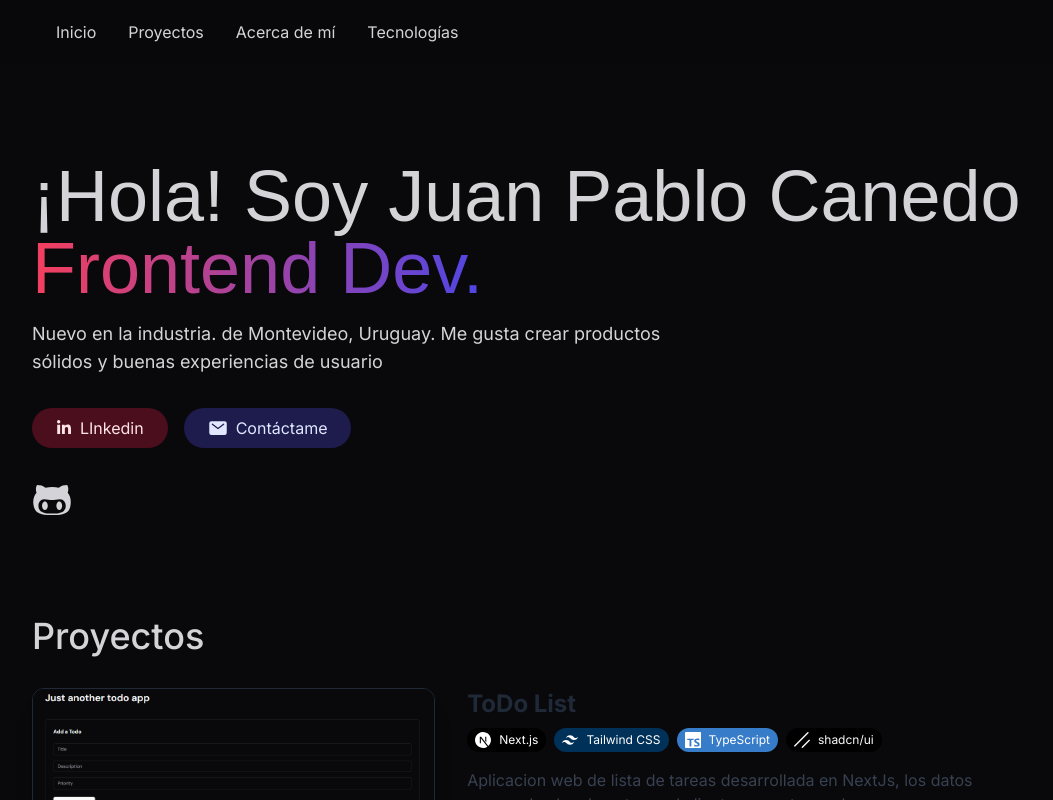
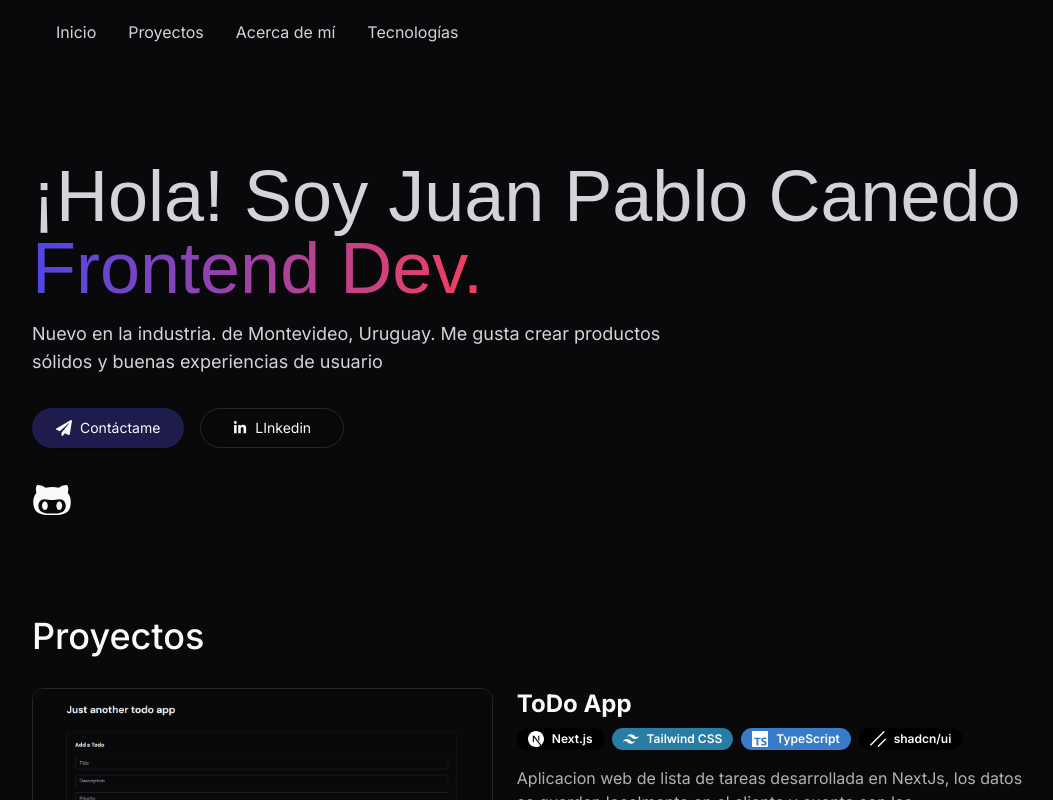
Before and after one commit to Can3do/Portfolio, a Next.js app: page / in a window 1280 px wide. Shown: the top 800 px of the page, without its empty margins (32-1085 px from the left). Built offline with nearby package versions, Linux system fonts and the light colour scheme; a web font is replaced by a local one.

Commit message:
modificacion del hero y la project card

```diff
--- a/src/app/globals.css
+++ b/src/app/globals.css
@@ -1,6 +1,62 @@
 @tailwind base;
 @tailwind components;
 @tailwind utilities;
+
+@layer base {
+	:root {
+		--background: 0 0% 100%;
+		--foreground: 240 10% 3.9%;
+		--card: 0 0% 100%;
+		--card-foreground: 240 10% 3.9%;
+		--popover: 0 0% 100%;
+		--popover-foreground: 240 10% 3.9%;
+		--primary: 240 5.9% 10%;
+		--primary-foreground: 0 0% 98%;
+		--secondary: 240 4.8% 95.9%;
+		--secondary-foreground: 240 5.9% 10%;
+		--muted: 240 4.8% 95.9%;
+		--muted-foreground: 240 3.8% 46.1%;
+		--accent: 240 4.8% 95.9%;
+		--accent-foreground: 240 5.9% 10%;
+		--destructive: 0 84.2% 60.2%;
+		--destructive-foreground: 0 0% 98%;
+		--border: 240 5.9% 90%;
+		--input: 240 5.9% 90%;
+		--ring: 240 5.9% 10%;
+		--radius: 0.5rem;
+	}
+
+	.dark {
+		--background: 240 10% 3.9%;
+		--foreground: 0 0% 98%;
+		--card: 240 10% 3.9%;
+		--card-foreground: 0 0% 98%;
+		--popover: 240 10% 3.9%;
+		--popover-foreground: 0 0% 98%;
+		--primary: 0 0% 98%;
+		--primary-foreground: 240 5.9% 10%;
+		--secondary: 240 3.7% 15.9%;
+		--secondary-foreground: 0 0% 98%;
+		--muted: 240 3.7% 15.9%;
+		--muted-foreground: 240 5% 64.9%;
+		--accent: 240 3.7% 15.9%;
+		--accent-foreground: 0 0% 98%;
+		--destructive: 0 62.8% 30.6%;
+		--destructive-foreground: 0 0% 98%;
+		--border: 240 3.7% 15.9%;
+		--input: 240 3.7% 15.9%;
+		--ring: 240 4.9% 83.9%;
+	}
+}
+
+@layer base {
+	* {
+		@apply border-border;
+	}
+	body {
+		@apply bg-background text-foreground;
+	}
+}
 
 :root {
 	scroll-behavior: smooth;
--- a/src/app/layout.js
+++ b/src/app/layout.js
@@ -13,10 +13,8 @@ export const metadata = {
 
 export default function RootLayout({ children }) {
 	return (
-		<html lang='es'>
-			<body
-				className={` ${inter.className}  relative bg-zinc-950 text-zinc-300`}
-			>
+		<html lang='es' className='dark'>
+			<body className={` ${inter.className}`}>
 				<Navigation />
 				{children}
 			</body>
--- a/src/components/contactSection/ContactSection.jsx
+++ b/src/components/contactSection/ContactSection.jsx
@@ -1,6 +1,6 @@
 const ContactSection = () => {
 	return (
-		<section className='section'>
+		<section className='section' id='contact'>
 			<div className='flex w-full flex-col gap-8'>
 				<div>
 					<h2 id='about' className='text-4xl font-medium'>
--- a/src/components/heroSection/HeroSection.jsx
+++ b/src/components/heroSection/HeroSection.jsx
@@ -1,7 +1,7 @@
 import { Playfair } from 'next/font/google';
 import Link from 'next/link';
-import { FaGithubAlt, FaLinkedinIn } from 'react-icons/fa';
-import { IoMail, IoFolder } from 'react-icons/io5';
+import { FaGithubAlt, FaLinkedinIn, FaPaperPlane } from 'react-icons/fa';
+import { Button } from '../ui/button';
 
 const playfair = Playfair({ subsets: ['latin'] });
 
@@ -14,7 +14,7 @@ const HeroSection = () => {
 						className={`${playfair.className} text-6xl md:text-7xl font-noramal text-zinc-300 `}
 					>
 						¡Hola! Soy Juan Pablo Canedo{' '}
-						<span className='bg-gradient-to-r from-rose-500 to-indigo-600 bg-clip-text text-transparent '>
+						<span className='bg-gradient-to-r from-indigo-600 to-rose-500 bg-clip-text text-transparent '>
 							Frontend Dev.
 						</span>
 					</h1>
@@ -26,19 +26,29 @@ const HeroSection = () => {
 				</div>
 
 				<div className='flex w-full  gap-4 sm:w-[auto] flex-row items-center justify-start'>
+					<Link href='#contact'>
+						<Button
+							size='lg'
+							className='text-foreground rounded-full bg-indigo-600/30 px-6 py-2 font-normal hover:bg-indigo-500/50 transition-colors box-border flex items-center gap-2 '
+						>
+							{' '}
+							<FaPaperPlane className=' w-4 h-4' />
+							Contáctame
+						</Button>
+					</Link>
+
 					<Link
-						href='#'
-						className='text-md rounded-full bg-rose-600/30 px-6 py-2 font-normal  hover:bg-rose-500/50 transition-colors  box-border flex items-center gap-2 text-rose-100'
+						target='_blank'
+						href='https://www.linkedin.com/in/juan-pablo-canedo/'
 					>
-						<FaLinkedinIn />
-						LInkedin
-					</Link>
-					<Link
-						href=''
-						className='text-md rounded-full bg-indigo-600/30 px-6 py-2 font-normal  hover:bg-indigo-500/50 transition-colors box-border flex items-center gap-2 text-indigo-100'
-					>
-						<IoMail className=' w-5 h-5' />
-						Contáctame
+						<Button
+							variant='outline'
+							size='lg'
+							className=' rounded-full font-normal transition-colors box-border flex items-center gap-2 '
+						>
+							<FaLinkedinIn />
+							LInkedin
+						</Button>
 					</Link>
 				</div>
 
--- a/src/components/projectsSection/ProjectSection.jsx
+++ b/src/components/projectsSection/ProjectSection.jsx
@@ -4,6 +4,7 @@ import { projects } from '@/constants';
 import { FaGithub } from 'react-icons/fa';
 import { FaExternalLinkAlt } from 'react-icons/fa';
 import Link from 'next/link';
+import { Badge } from '../ui/badge';
 
 const ProjectsSection = () => {
 	return (
@@ -16,14 +17,14 @@ const ProjectsSection = () => {
 				{projects.map(
 					({ image, title, description, tags, link, github }) => (
 						<article
-							className='flex flex-col space-x-0 space-y-8 md:flex-row md:space-x-8 md:space-y-0'
+							className='flex flex-col lg:flex-row gap-6'
 							key={title}
 						>
-							<div className='w-full md:w-[35%]'>
-								<div className='relative flex flex-col items-center col-span-6 row-span-5 gap-8 transition duration-500 ease-in-out transform shadow-xl overflow-clip rounded-xl sm:rounded-xl lg:border lg:border-gray-800 lg:hover:border-gray-700 lg:hover:bg-gray-800/50 h-56'>
+							<div className='w-full lg:w-[40%]'>
+								<div className='overflow-clip rounded-xl h-56 border'>
 									<Image
 										alt={title}
-										className='object-cover object-top  transition duration-500 h-full md:scale-110 '
+										className='object-cover object-top'
 										src={image}
 										width={1200}
 										height={600}
@@ -31,16 +32,17 @@ const ProjectsSection = () => {
 								</div>
 							</div>
 
-							<div className='w-full md:w-1/2 md:max-w-lg'>
-								<h3 className='text-2xl font-bold text-gray-800 dark:text-gray-100 '>
+							<div className='w-full md:max-w-lg'>
+								<h3 className='text-2xl font-bold text-foreground'>
 									{title}
 								</h3>
 								<div className='flex flex-wrap mt-2'>
-									<ul className='flex flex-row mb-2 gap-x-2'>
+									<ul className='flex flex-row mb-2 gap-2 flex-wrap'>
 										{tags.map((tag) => (
 											<li key={tag.name}>
-												<span
-													className={`flex gap-x-2 rounded-full text-xs py-1 px-2 items-center`}
+												<Badge
+													variant={'default'}
+													className={`flex gap-x-2 rounded-full items-center`}
 													style={{
 														background:
 															tag.background,
@@ -49,12 +51,12 @@ const ProjectsSection = () => {
 												>
 													<tag.icon className='size-4' />
 													{tag.name}
-												</span>
+												</Badge>
 											</li>
 										))}
 									</ul>
 
-									<div className='mt-2 text-gray-700 dark:text-gray-400'>
+									<div className='mt-2 text-foreground/70'>
 										{description}
 									</div>
 									<footer className='flex items-end justify-start mt-4 gap-x-4'>
--- /dev/null
+++ b/src/components/ui/badge.jsx
@@ -0,0 +1,34 @@
+import * as React from "react"
+import { cva } from "class-variance-authority";
+
+import { cn } from "@/lib/utils"
+
+const badgeVariants = cva(
+  "inline-flex items-center rounded-md border px-2.5 py-0.5 text-xs font-semibold transition-colors focus:outline-none focus:ring-2 focus:ring-ring focus:ring-offset-2",
+  {
+    variants: {
+      variant: {
+        default:
+          "border-transparent bg-primary text-primary-foreground shadow hover:bg-primary/80",
+        secondary:
+          "border-transparent bg-secondary text-secondary-foreground hover:bg-secondary/80",
+        destructive:
+          "border-transparent bg-destructive text-destructive-foreground shadow hover:bg-destructive/80",
+        outline: "text-foreground",
+      },
+    },
+    defaultVariants: {
+      variant: "default",
+    },
+  }
+)
+
+function Badge({
+  className,
+  variant,
+  ...props
+}) {
+  return (<div className={cn(badgeVariants({ variant }), className)} {...props} />);
+}
+
+export { Badge, badgeVariants }
--- /dev/null
+++ b/src/components/ui/button.jsx
@@ -0,0 +1,48 @@
+import * as React from "react"
+import { Slot } from "@radix-ui/react-slot"
+import { cva } from "class-variance-authority";
+
+import { cn } from "@/lib/utils"
+
+const buttonVariants = cva(
+  "inline-flex items-center justify-center whitespace-nowrap rounded-md text-sm font-medium transition-colors focus-visible:outline-none focus-visible:ring-1 focus-visible:ring-ring disabled:pointer-events-none disabled:opacity-50",
+  {
+    variants: {
+      variant: {
+        default:
+          "bg-primary text-primary-foreground shadow hover:bg-primary/90",
+        destructive:
+          "bg-destructive text-destructive-foreground shadow-sm hover:bg-destructive/90",
+        outline:
+          "border border-input bg-background shadow-sm hover:bg-accent hover:text-accent-foreground",
+        secondary:
+          "bg-secondary text-secondary-foreground shadow-sm hover:bg-secondary/80",
+        ghost: "hover:bg-accent hover:text-accent-foreground",
+        link: "text-primary underline-offset-4 hover:underline",
+      },
+      size: {
+        default: "h-9 px-4 py-2",
+        sm: "h-8 rounded-md px-3 text-xs",
+        lg: "h-10 rounded-md px-8",
+        icon: "h-9 w-9",
+      },
+    },
+    defaultVariants: {
+      variant: "default",
+      size: "default",
+    },
+  }
+)
+
+const Button = React.forwardRef(({ className, variant, size, asChild = false, ...props }, ref) => {
+  const Comp = asChild ? Slot : "button"
+  return (
+    (<Comp
+      className={cn(buttonVariants({ variant, size, className }))}
+      ref={ref}
+      {...props} />)
+  );
+})
+Button.displayName = "Button"
+
+export { Button, buttonVariants }
--- a/src/constants/index.js
+++ b/src/constants/index.js
@@ -52,7 +52,7 @@ export const technologies = [
 	{
 		name: 'Tailwind',
 		icon: SiTailwindcss,
-		color: '#38bdf8',
+		color: '#36b7f0',
 	},
 	{
 		name: 'Javascipt',
@@ -95,7 +95,7 @@ export const tags = {
 	},
 	tailwind: {
 		name: 'Tailwind CSS',
-		background: '#003159',
+		background: '#36b7f0aa',
 		color: '#fff',
 		icon: SiTailwindcss,
 	},
@@ -115,7 +115,7 @@ export const tags = {
 
 export const projects = [
 	{
-		title: 'ToDo List',
+		title: 'ToDo App',
 		description:
 			'Aplicacion web de lista de tareas desarrollada en NextJs, los datos se guardan localmente en el cliente y cuenta con las funcionalidades de crear, editar y eliminar entradas',
 		link: 'https://to-do-list-jpc.vercel.app/',
--- /dev/null
+++ b/src/lib/utils.js
@@ -0,0 +1,6 @@
+import { clsx } from "clsx"
+import { twMerge } from "tailwind-merge"
+
+export function cn(...inputs) {
+  return twMerge(clsx(inputs))
+}
--- a/tailwind.config.js
+++ b/tailwind.config.js
@@ -1,11 +1,77 @@
 /** @type {import('tailwindcss').Config} */
 module.exports = {
-	content: [
-		'./src/components/**/*.{js,ts,jsx,tsx,mdx}',
-		'./src/app/**/*.{js,ts,jsx,tsx,mdx}',
-	],
-	theme: {
-		extend: {},
-	},
-	plugins: [],
-};
+  darkMode: ["class"],
+  content: [
+    './pages/**/*.{js,jsx}',
+    './components/**/*.{js,jsx}',
+    './app/**/*.{js,jsx}',
+    './src/**/*.{js,jsx}',
+  ],
+  prefix: "",
+  theme: {
+    container: {
+      center: true,
+      padding: "2rem",
+      screens: {
+        "2xl": "1400px",
+      },
+    },
+    extend: {
+      colors: {
+        border: "hsl(var(--border))",
+        input: "hsl(var(--input))",
+        ring: "hsl(var(--ring))",
+        background: "hsl(var(--background))",
+        foreground: "hsl(var(--foreground))",
+        primary: {
+          DEFAULT: "hsl(var(--primary))",
+          foreground: "hsl(var(--primary-foreground))",
+        },
+        secondary: {
+          DEFAULT: "hsl(var(--secondary))",
+          foreground: "hsl(var(--secondary-foreground))",
+        },
+        destructive: {
+          DEFAULT: "hsl(var(--destructive))",
+          foreground: "hsl(var(--destructive-foreground))",
+        },
+        muted: {
+          DEFAULT: "hsl(var(--muted))",
+          foreground: "hsl(var(--muted-foreground))",
+        },
+        accent: {
+          DEFAULT: "hsl(var(--accent))",
+          foreground: "hsl(var(--accent-foreground))",
+        },
+        popover: {
+          DEFAULT: "hsl(var(--popover))",
+          foreground: "hsl(var(--popover-foreground))",
+        },
+        card: {
+          DEFAULT: "hsl(var(--card))",
+          foreground: "hsl(var(--card-foreground))",
+        },
+      },
+      borderRadius: {
+        lg: "var(--radius)",
+        md: "calc(var(--radius) - 2px)",
+        sm: "calc(var(--radius) - 4px)",
+      },
+      keyframes: {
+        "accordion-down": {
+          from: { height: "0" },
+          to: { height: "var(--radix-accordion-content-height)" },
+        },
+        "accordion-up": {
+          from: { height: "var(--radix-accordion-content-height)" },
+          to: { height: "0" },
+        },
+      },
+      animation: {
+        "accordion-down": "accordion-down 0.2s ease-out",
+        "accordion-up": "accordion-up 0.2s ease-out",
+      },
+    },
+  },
+  plugins: [require("tailwindcss-animate")],
+}
```
Also changed, not shown: package.json (+7 -1 lines), components.json (added), 1 other file (tests, documents, lock files or other folders).
